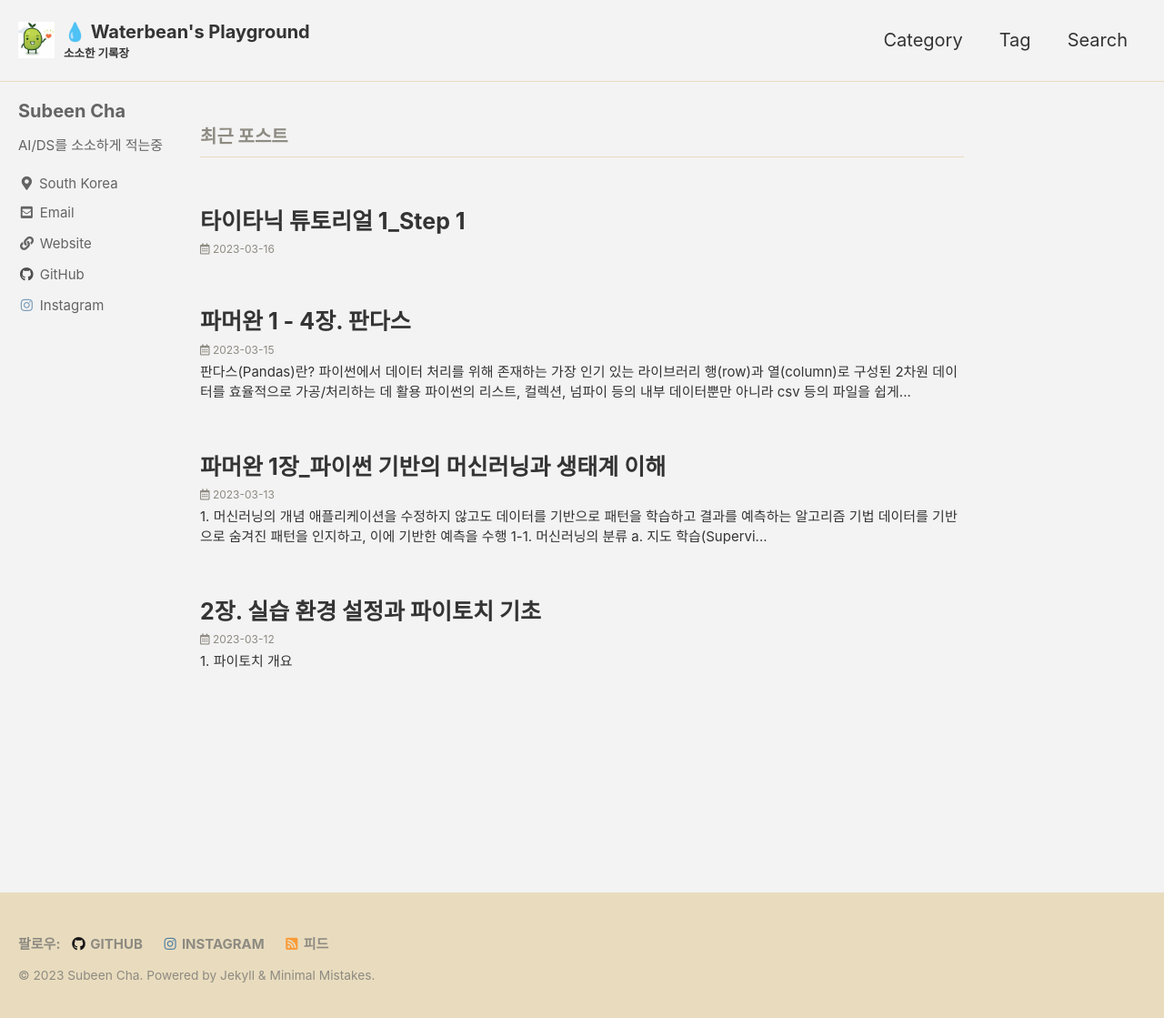
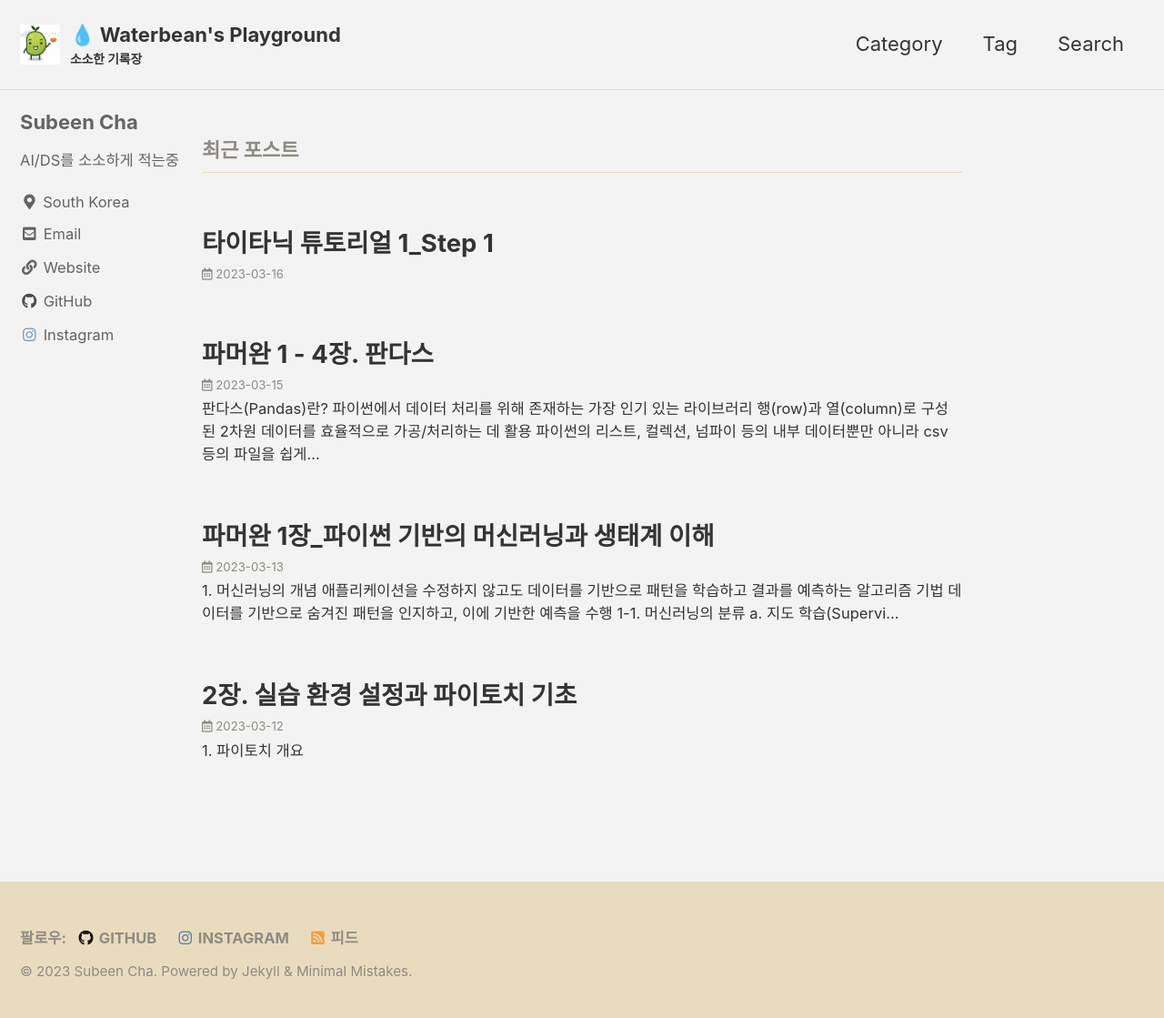
Before and after one commit to chasubeen/chasubeen.github.io, a Jekyll site: the page built from index.html, in a window 1280 px wide and 1123 px high. Shown: the top 1119 px of the window at 91% size. Built offline with Jekyll 4.4.1, drawn with Linux system fonts in a browser that asks for light colours; cached includes are drawn as plain includes; the list of posts is cut into pages by our own code.

Commit message:
Update _reset.scss

```diff
--- a/_sass/minimal-mistakes/_reset.scss
+++ b/_sass/minimal-mistakes/_reset.scss
@@ -15,11 +15,11 @@ html {
   }
 
   @include breakpoint($large) {
-    font-size: 18px;                  // Default 20px;
+    font-size: 20px;                  // Default 20px;
   }
 
   @include breakpoint($x-large) {
-    font-size: 20px;                  // Default 22px;
+    font-size: 22px;                  // Default 22px;
   }
 
   -webkit-text-size-adjust: 100%;
```
